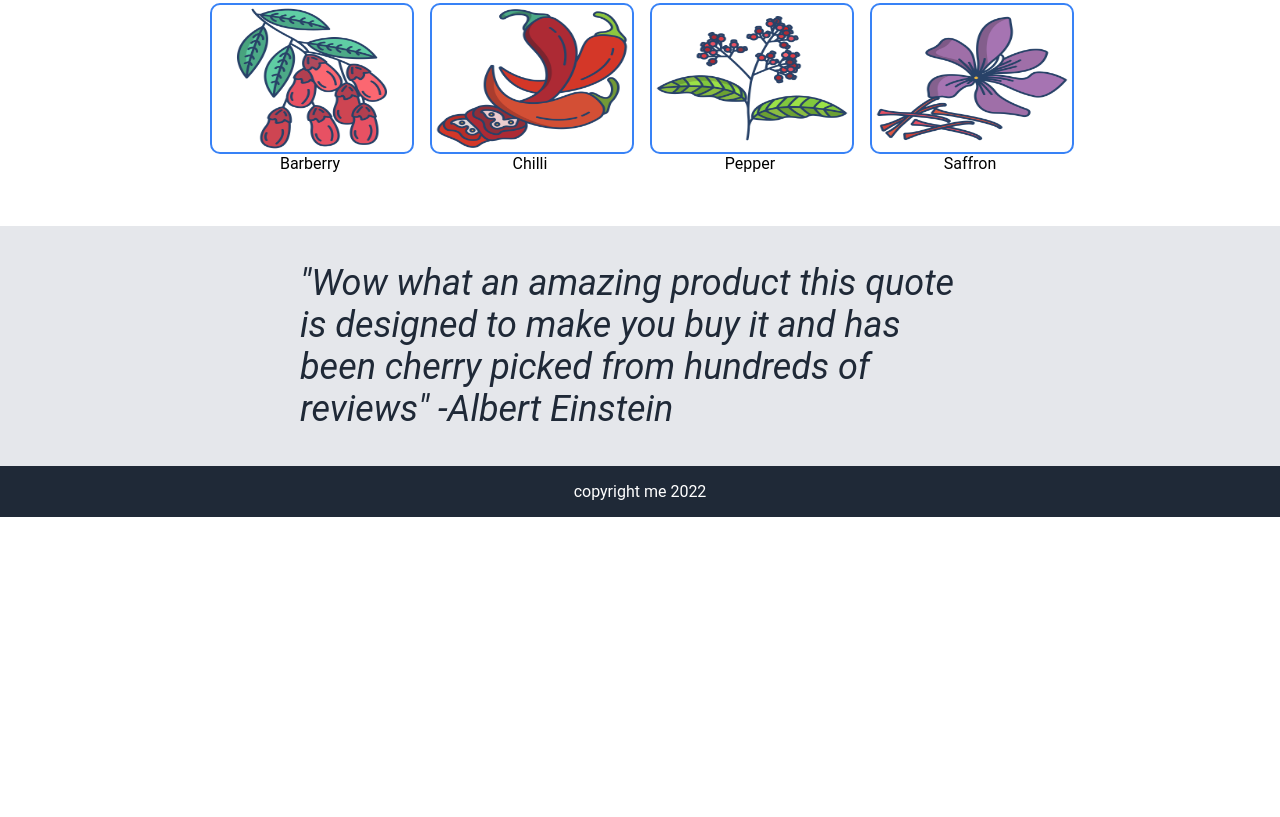
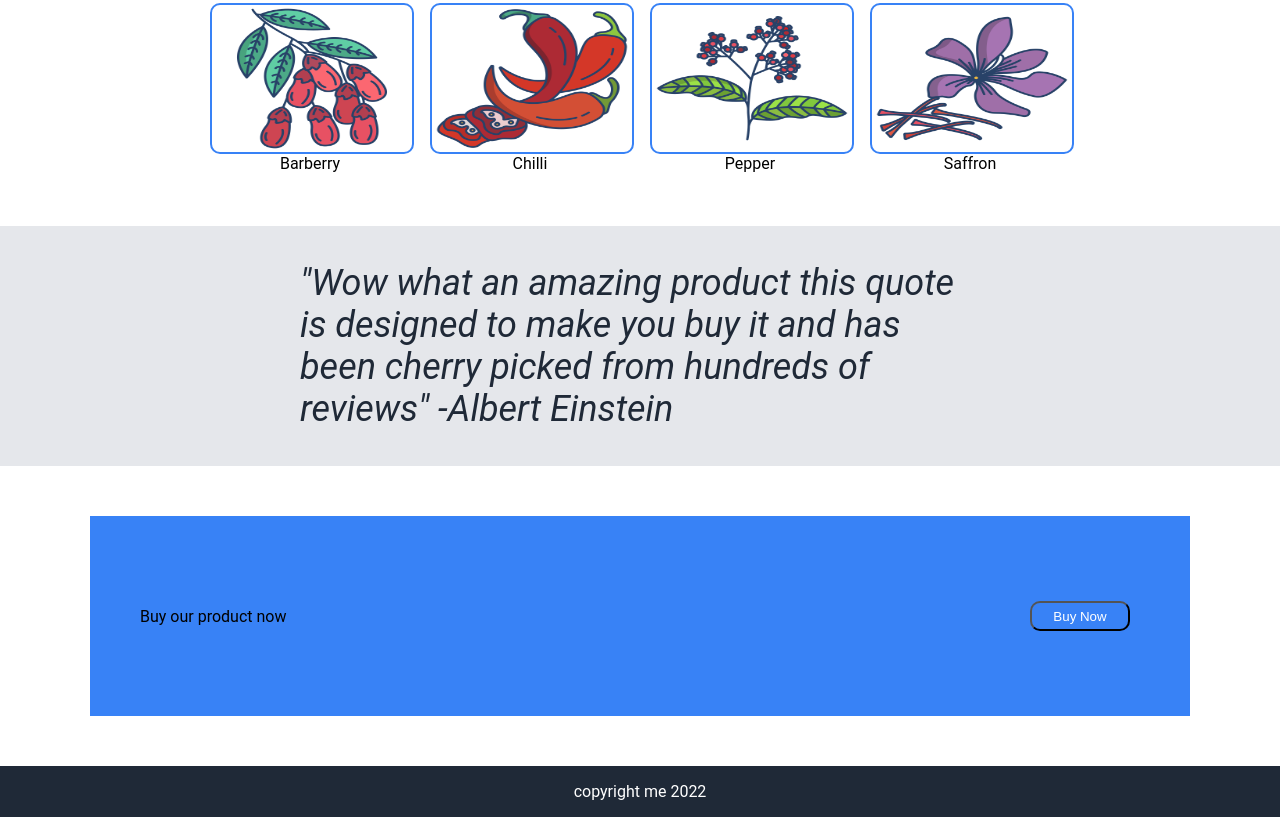
Before and after one commit to Danb981/landing-page, a plain HTML site: page index.html in a window 1280 px wide. Shown: the part 490-1307 px from the top of the page. Before the commit the page ends 1007 px from the top, so only its background shows below. Drawn offline with Linux system fonts and the light colour scheme.

Commit message:
Final updates

```diff
--- a/index.html
+++ b/index.html
@@ -36,6 +36,12 @@
         <div class="testimonial">
             <p>"Wow what an amazing product this quote is designed to make you buy it and has been cherry picked from hundreds of reviews" -Albert Einstein</p>
         </div>
+        <div class="call-to-action">
+            <div class="call-to-action-panel">
+                <p>Buy our product now</p>
+                <button>Buy Now</button>
+            </div>
+        </div>
         <div class="footer">
             <p>copyright me 2022</p>
         </div>
--- a/styles.css
+++ b/styles.css
@@ -138,6 +138,26 @@ button{
     font-style: italic;
 }
 
+.call-to-action{
+    display: flex;
+    flex: 1 1 auto;
+    justify-content: center;
+    align-items: center;
+    padding-top: 50px;
+    padding-bottom: 50px;
+}
+
+.call-to-action-panel{
+    background-color: #3882F6;
+    justify-content: space-between;
+    align-items: center;
+    padding-left: 50px;
+    padding-right: 50px;
+    display: flex;
+    width: 1000px;
+    height: 200px;
+}
+
 .footer{
     display: flex;
     flex: 0 0 auto;
```
